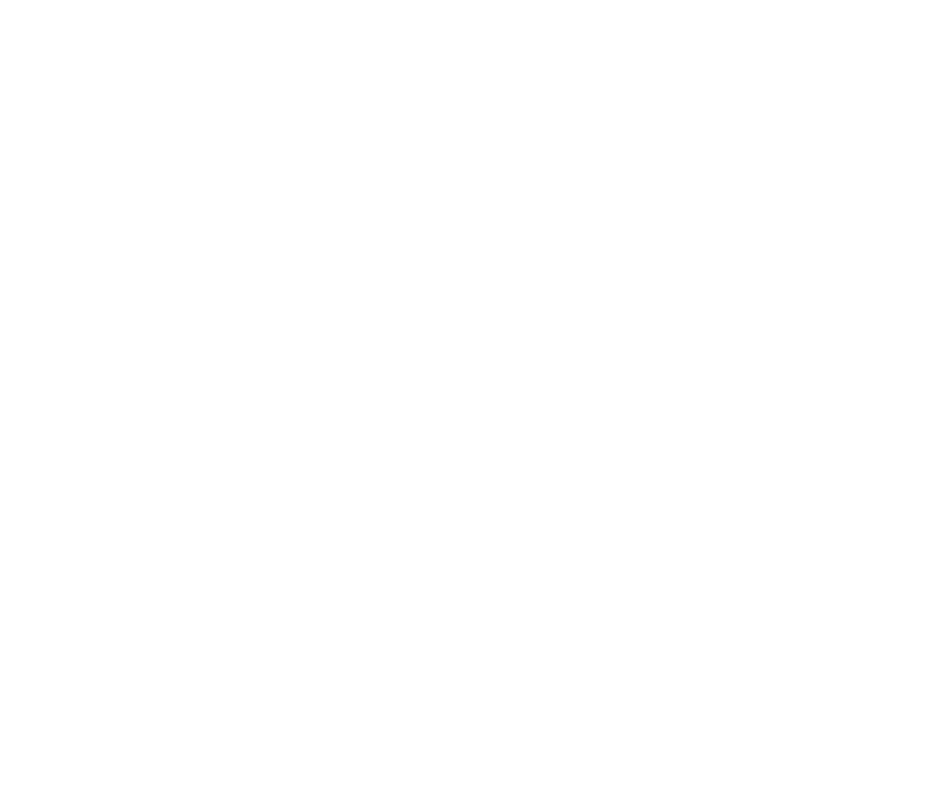
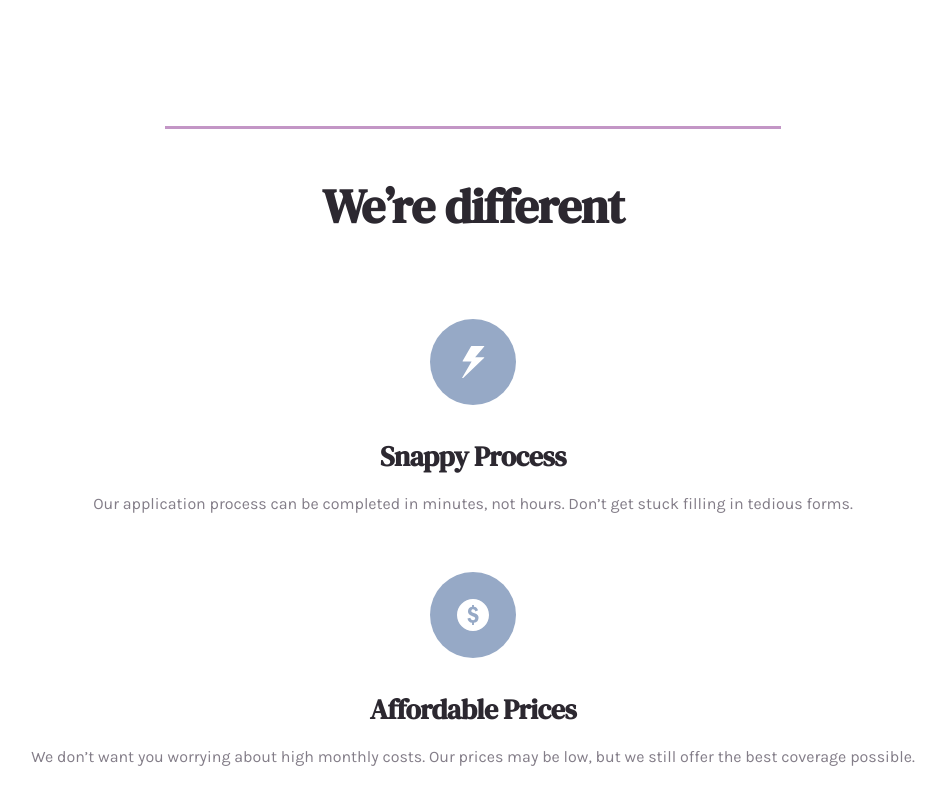
Before and after one commit to brdCoreShadow/insure-landing, a React (Vite) app: page / in a window 1280 px wide. Shown: the part 2040-2840 px from the top of the page, without its empty margins (167-1109 px from the left). Before the commit the page ends 2026 px from the top, so only its background shows below. Built offline with nearby package versions, Linux system fonts and the light colour scheme.

Commit message:
about is done

```diff
--- a/src/App.tsx
+++ b/src/App.tsx
@@ -2,6 +2,7 @@
 
 import Header from "./layouts/Header/Header"
 import Hero from "./components/Hero/Hero"
+import About from "./components/About/About"
 
 
 const App:React.FC = () => {
@@ -12,6 +13,7 @@
     <>
     <Header isToggle={toggleShare} isMenu={isShare}/>
     <Hero/>
+    <About/>
     </>
   )
 }
--- /dev/null
+++ b/src/components/About/About.tsx
@@ -0,0 +1,53 @@
+import * as SC from "./AboutStyled";
+
+import peopleFirtstIcon from "../../assets/images/icon-people-first.svg";
+import snappyProcessIcon from "../../assets/images/icon-snappy-process.svg";
+import affordablePriceIcon from "../../assets/images/icon-affordable-prices.svg";
+const About = () => {
+  return (
+    <SC.AboutCon>
+      <SC.AboutLine></SC.AboutLine>
+      <SC.AboutTitle>We’re different</SC.AboutTitle>
+      <ul>
+        <SC.AboutItem>
+          <SC.AboutIconThumb>
+            <img src={snappyProcessIcon} alt="snappyProcessIcon" />
+          </SC.AboutIconThumb>
+          <SC.AboutItemContent>
+            <h4>Snappy Process</h4>
+            <p>
+              Our application process can be completed in minutes, not hours.
+              Don’t get stuck filling in tedious forms.
+            </p>
+          </SC.AboutItemContent>
+        </SC.AboutItem>
+        <SC.AboutItem>
+          <SC.AboutIconThumb>
+            <img src={affordablePriceIcon} alt="affordablePriceIcon" />
+          </SC.AboutIconThumb>
+          <SC.AboutItemContent>
+            <h4>Affordable Prices</h4>
+            <p>
+              We don’t want you worrying about high monthly costs. Our prices
+              may be low, but we still offer the best coverage possible.
+            </p>
+          </SC.AboutItemContent>
+        </SC.AboutItem>
+        <SC.AboutItem>
+          <SC.AboutIconThumb>
+            <img src={peopleFirtstIcon} alt="peopleFirtstIcon" />
+          </SC.AboutIconThumb>
+          <SC.AboutItemContent>
+            <h4>People First</h4>
+            <p>
+              Our plans aren’t full of conditions and clauses to prevent
+              payouts. We make sure you’re covered when you need it.
+            </p>
+          </SC.AboutItemContent>
+        </SC.AboutItem>
+      </ul>
+    </SC.AboutCon>
+  );
+};
+
+export default About;
--- /dev/null
+++ b/src/components/About/AboutStyled.ts
@@ -0,0 +1,68 @@
+import styled from "@emotion/styled";
+
+export const AboutCon = styled.div`
+  padding-top: 140px;
+  padding-bottom: 140px;
+  padding-left: 24px;
+  padding-right: 24px;
+
+  text-align: center;
+`;
+
+export const AboutLine = styled.div`
+  display: inline-block;
+
+  width: 50%;
+  height: 3px;
+
+  margin-bottom: 40px;
+  margin-left: auto;
+  margin-right: auto;
+
+  background-color: #c396c6;
+`;
+
+export const AboutTitle = styled.h3`
+  margin-bottom: 80px;
+
+  font-size: 48px;
+  letter-spacing: -0.67px;
+
+  color: #2c2830;
+`;
+
+export const AboutItem = styled.li`
+  &:not(:last-of-type) {
+    margin-bottom: 56px;
+  }
+`;
+
+export const AboutIconThumb = styled.div`
+  margin-bottom: 32px;
+
+  & > img {
+    width: 86px;
+    height: 86px;
+
+    margin-left: auto;
+    margin-right: auto;
+  }
+`;
+
+export const AboutItemContent = styled.div`
+  & > h4 {
+    margin-bottom: 16px;
+
+    font-size: 28px;
+    letter-spacing: -0.39px;
+
+    color: #2c2830;
+  }
+
+  & > p {
+    font-size: 16px;
+    line-height: 1.6;
+
+    color: #837d88;
+  }
+`;
```
